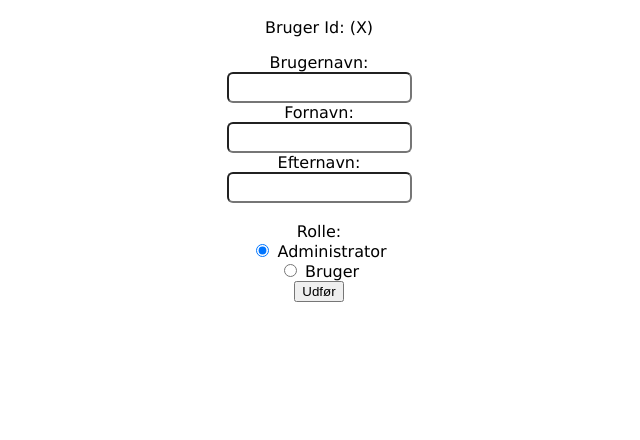
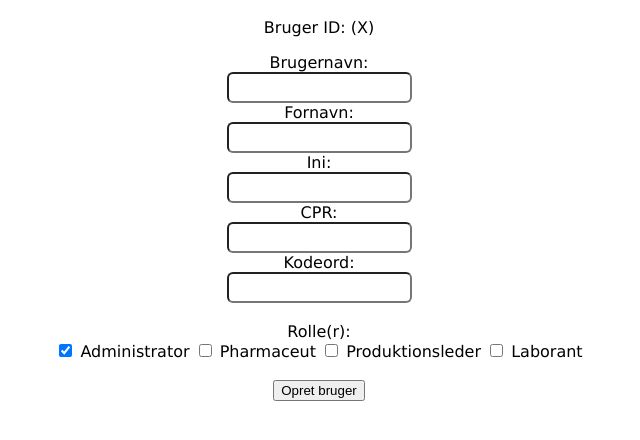
Before and after one commit to keit0017/VCDIO3, a plain HTML site: page cdio/UI Layer (HTML & CSS)/useredit.html in a window 1280 px wide. Shown: the part 140-580 px from the top of the page, without its empty margins (321-961 px from the left). Drawn offline with Linux system fonts and the light colour scheme.

Commit message:
Opret bruger side nu tilpasset til rigtige userDTO, altså med relevante attributter. Mulighed for flere roller.

```diff
--- a/cdio/UI Layer (HTML & CSS)/useredit.html
+++ b/cdio/UI Layer (HTML & CSS)/useredit.html
@@ -14,21 +14,26 @@
 
     <div id="Create user form">
         <h1>Opret bruger</h1>
-        <p>Bruger Id: (X)</p>
+        <p>Bruger ID: (X)</p>
         <form action="./useradmin.html">
             Brugernavn:<br>
             <input type="text" name="username"><br>
             Fornavn:<br>
             <input type="text" name="firstname"><br>
-            Efternavn:<br>
-            <input type="text" name="lastname"><br>
+            Ini:<br>
+            <input type="text" name="initials"><br>
+            CPR:<br>
+            <input type="text" name="CPR"><br>
+            Kodeord:<br>
+            <input type="text" name="password"><br>
             <br>
-
-            Rolle:<br>
-            <input type="radio" name="rolle" value="Administrator" checked> Administrator<br>
-            <input type="radio" name="rolle" value="Bruger"> Bruger<br>
-
-            <input type="submit" value="Udfør">
+            Rolle(r):<br>
+            <input class="check-box" type="checkbox" name="rolle" value="Administrator" checked> Administrator
+            <input class="check-box" type="checkbox" name="rolle" value="Pharmaceut"> Pharmaceut
+            <input class="check-box" type="checkbox" name="rolle" value="Produktionsleder"> Produktionsleder
+            <input class="check-box" type="checkbox" name="rolle" value="Laborant"> Laborant
+            <br> <br>
+            <input type="submit" value="Opret bruger">
         </form>
     </div>
 
```
Also changed, not shown: cdio/UI Layer (HTML & CSS)/index.css (+6 -2 lines).
